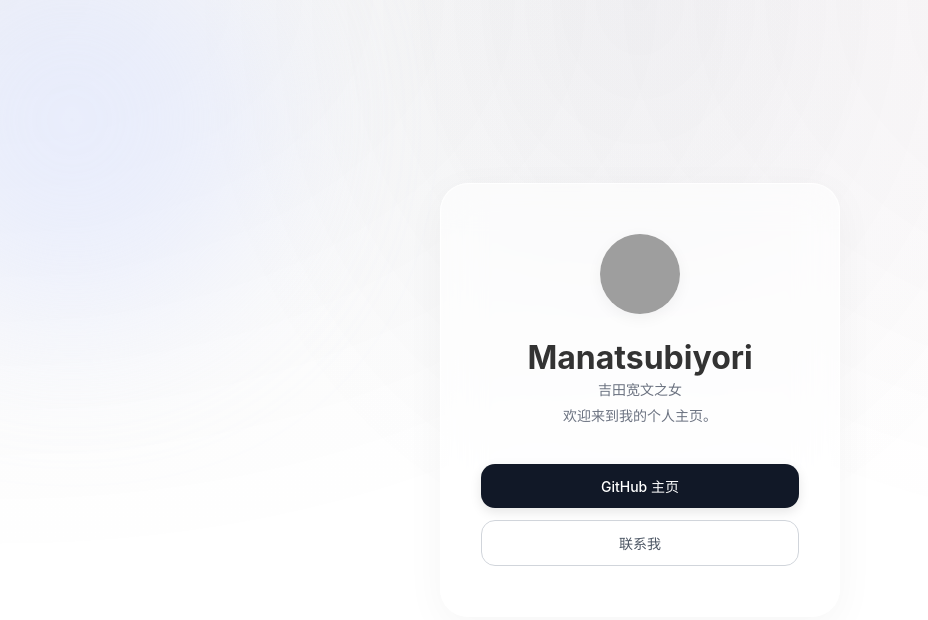
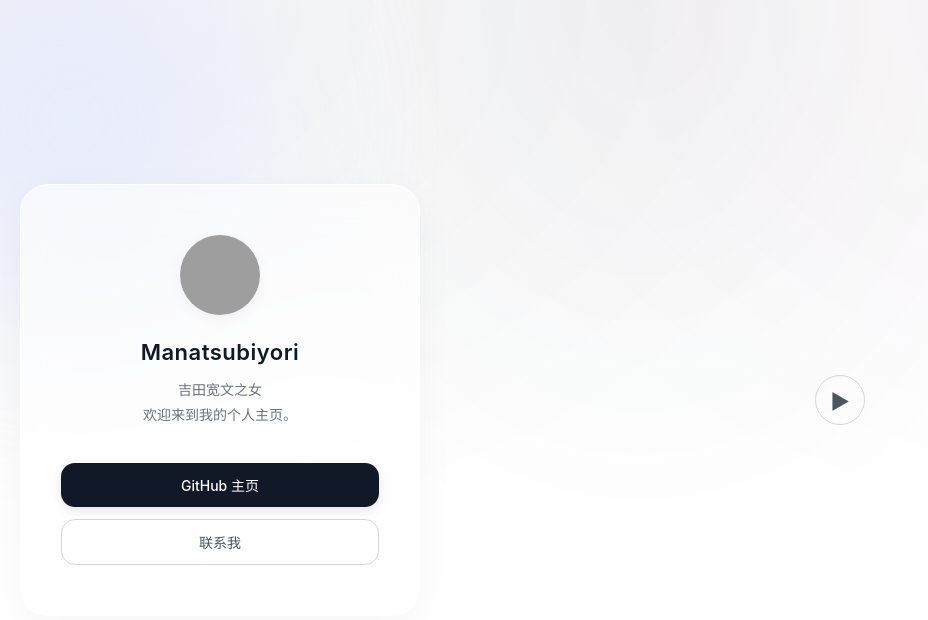
Before and after one commit to Yuuna790/manatsubiyori, a plain HTML site: page index.html in a window 1280 px wide. Shown: the top 620 px of the page, without its empty margins (0-928 px from the left). Drawn offline with Linux system fonts and the light colour scheme; grey boxes are pictures that could not be loaded.

Commit message:
Update index.html

```diff
--- a/index.html
+++ b/index.html
@@ -93,10 +93,6 @@
     height: 100%;
     object-fit: cover; /* 保证图片填满圆圈且不变形 */
 }
-        <button id="music-btn" class="btn btn-outline" style="border-radius: 50%; width: 50px; height: 50px; padding: 0; font-size: 20px; margin: 10px auto;">▶</button>
-<audio id="bg-music" loop>
-    <source src="M800004SydLy0xoxsM.mp3" type="audio/mpeg">
-</audio>
 
         /* 文字排版 */
         h1 {
@@ -167,6 +163,10 @@
             <a href="mailto:你的邮箱@example.com" class="btn btn-outline">联系我</a >
         </div>
     </div>
+            <button id="music-btn" class="btn btn-outline" style="border-radius: 50%; width: 50px; height: 50px; padding: 0; font-size: 20px; margin: 10px auto;">▶</button>
+<audio id="bg-music" loop>
+    <source src="M800004SydLy0xoxsM.mp3" type="audio/mpeg">
+</audio>
 <script>
     const musicBtn = document.getElementById('music-btn');
     const bgMusic = document.getElementById('bg-music');
```
